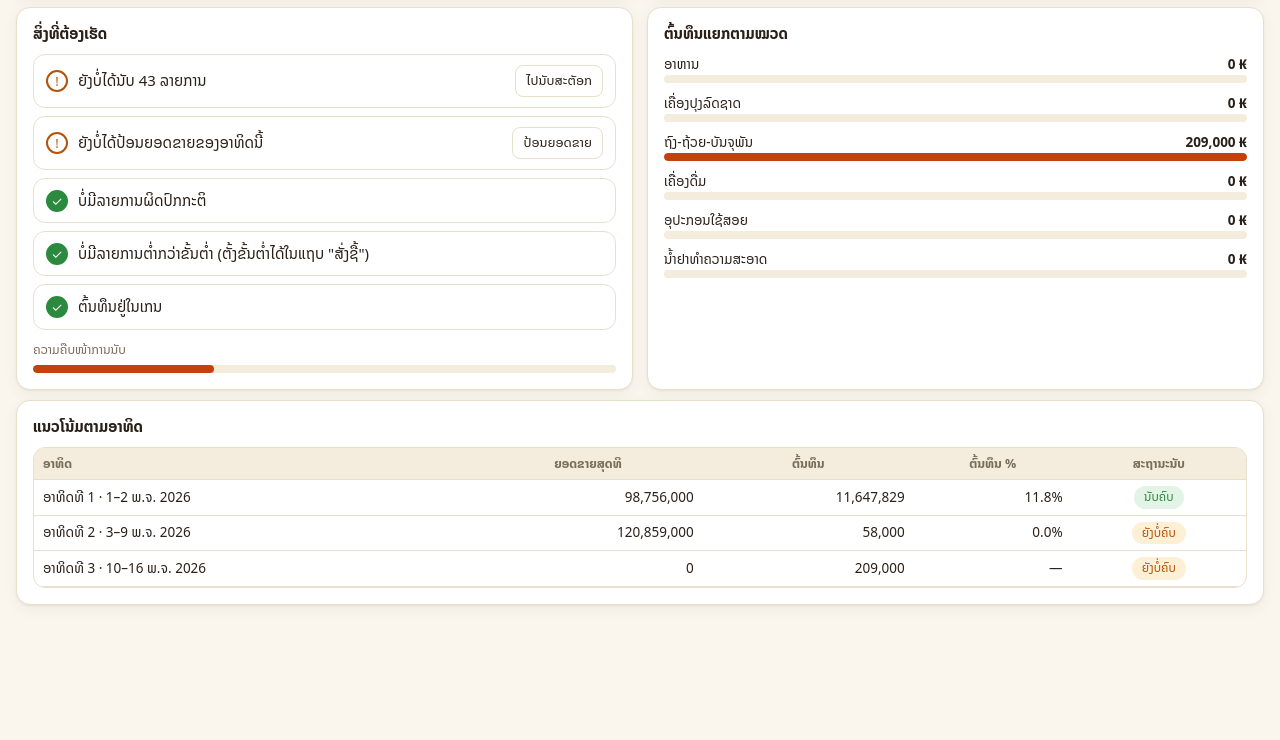
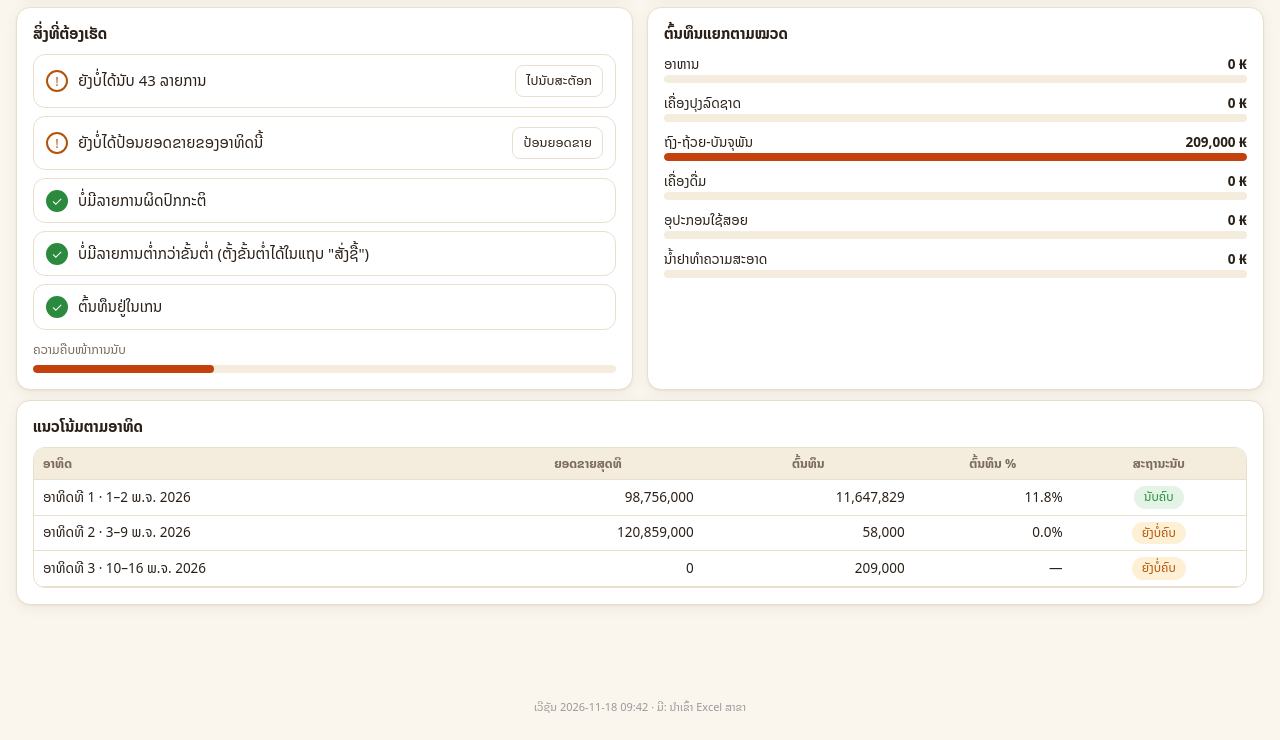
Before and after one commit to koungmacbook-netizen/Corner, a plain HTML site: page index.html in a window 1280 px wide. Shown: the part 815-1555 px from the top of the page. Before the commit the page ends 1500 px from the top, so only its background shows below. Drawn offline with Linux system fonts and the light colour scheme.

Commit message:
Add files via upload

```diff
--- a/index.html
+++ b/index.html
@@ -221,6 +221,7 @@ input.txt:focus{border-color:var(--accent);background:var(--card)}
   #printArea .num{text-align:right}
   #printArea .sheet th,#printArea .sheet td{position:static!important}
 }
+@media print{.buildstamp{display:none}}
 
 </style>
 </head>
@@ -242,6 +243,7 @@ input.txt:focus{border-color:var(--accent);background:var(--card)}
   <nav class="tabs"><div class="wrap" id="tabs"></div></nav>
 </header>
 <main><div class="wrap" id="view"></div></main>
+<div class="buildstamp" style="text-align:center;font-size:11px;color:#999;padding:14px 0 24px">ເວີຊັນ 2026-11-18 09:42 · ມີ: ນຳເຂົ້າ Excel ສາຂາ</div>
 <div id="modal"></div>
 <div id="toast" role="status" aria-live="polite"></div>
 <div id="printArea"></div>
```
